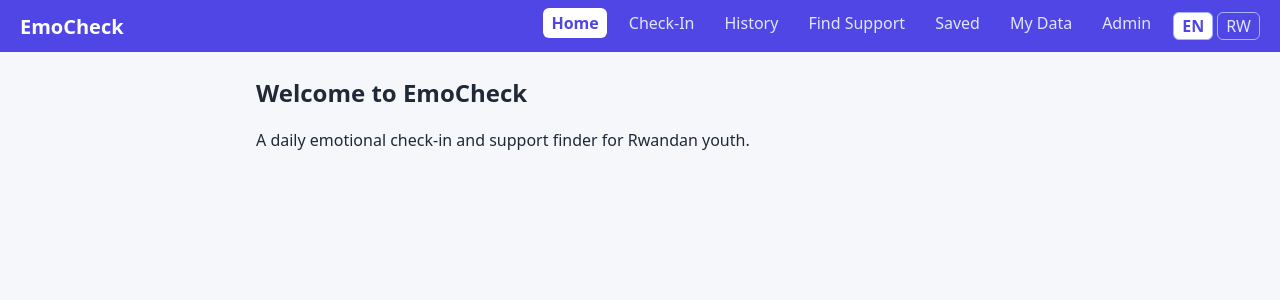
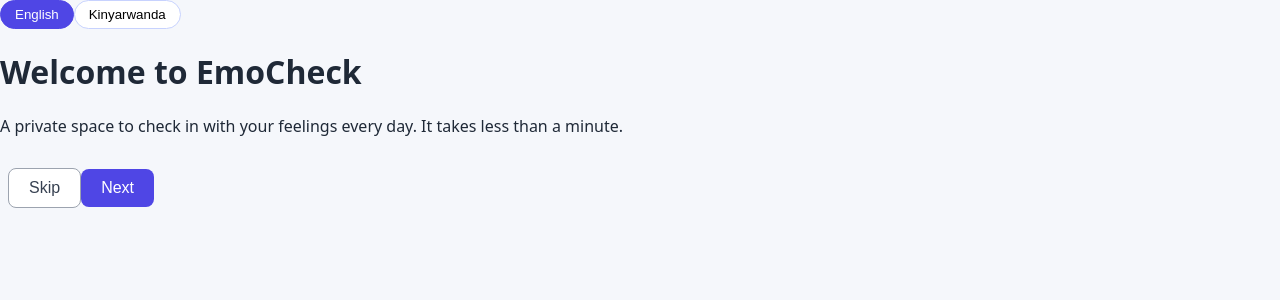
Before and after one commit to Isuwafa/EMOCHECK-APP, a React (Vite) app: page / in a window 1280 px wide. Shown: the top 300 px of the page. Built offline with nearby package versions, Linux system fonts and the light colour scheme.

Commit message:
Show onboarding on the first visit

```diff
--- a/src/App.jsx
+++ b/src/App.jsx
@@ -1,5 +1,7 @@
+import { useState } from "react";
 import { Routes, Route } from "react-router-dom";
 import Navbar from "./components/Navbar";
+import Onboarding from "./components/Onboarding";
 import Home from "./pages/Home";
 import CheckIn from "./pages/CheckIn";
 import History from "./pages/History";
@@ -8,7 +10,30 @@ import Bookmarks from "./pages/Bookmarks";
 import Settings from "./pages/Settings";
 import Admin from "./pages/Admin";
 
+function isOnboarded() {
+  try {
+    return localStorage.getItem("emocheck_onboarded") === "yes";
+  } catch {
+    return true;
+  }
+}
+
 export default function App() {
+  const [onboarded, setOnboarded] = useState(isOnboarded());
+
+  function finish() {
+    try {
+      localStorage.setItem("emocheck_onboarded", "yes");
+    } catch {
+      // ignore storage errors
+    }
+    setOnboarded(true);
+  }
+
+  if (!onboarded) {
+    return <Onboarding onDone={finish} />;
+  }
+
   return (
     <>
       <Navbar />
```
